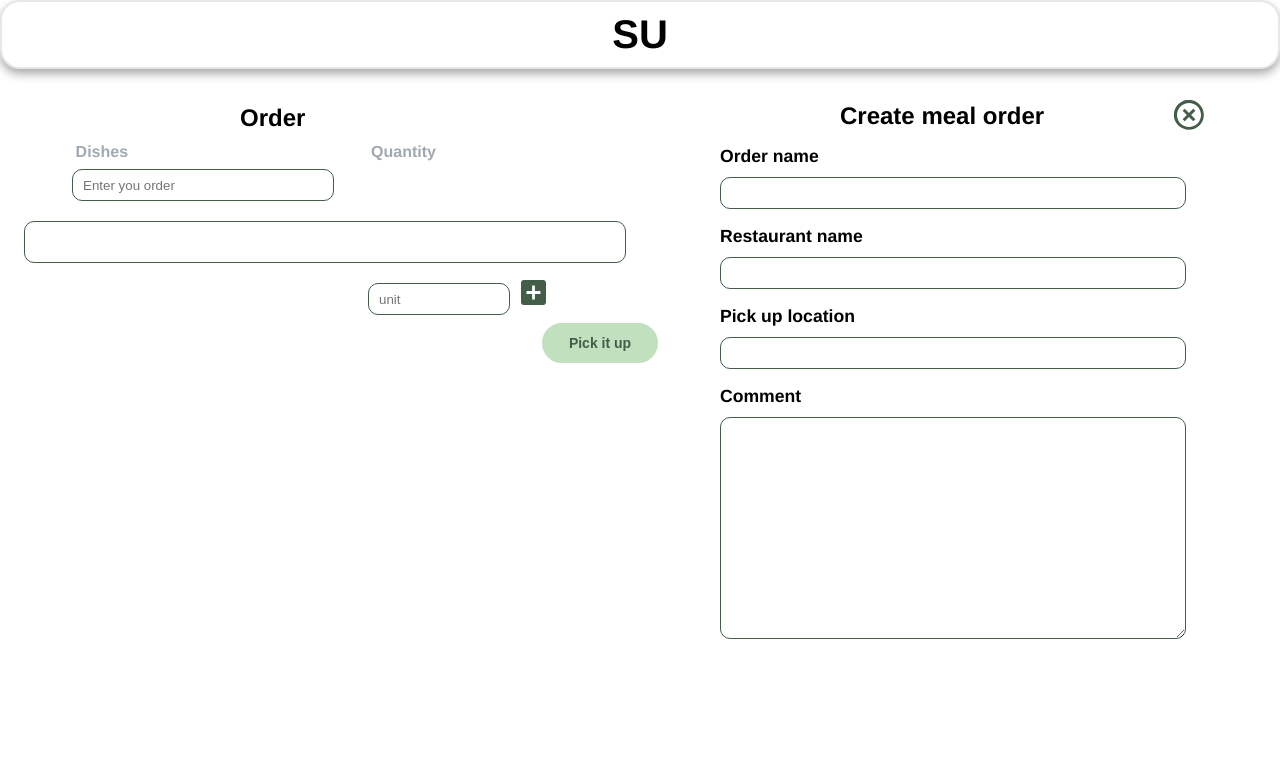
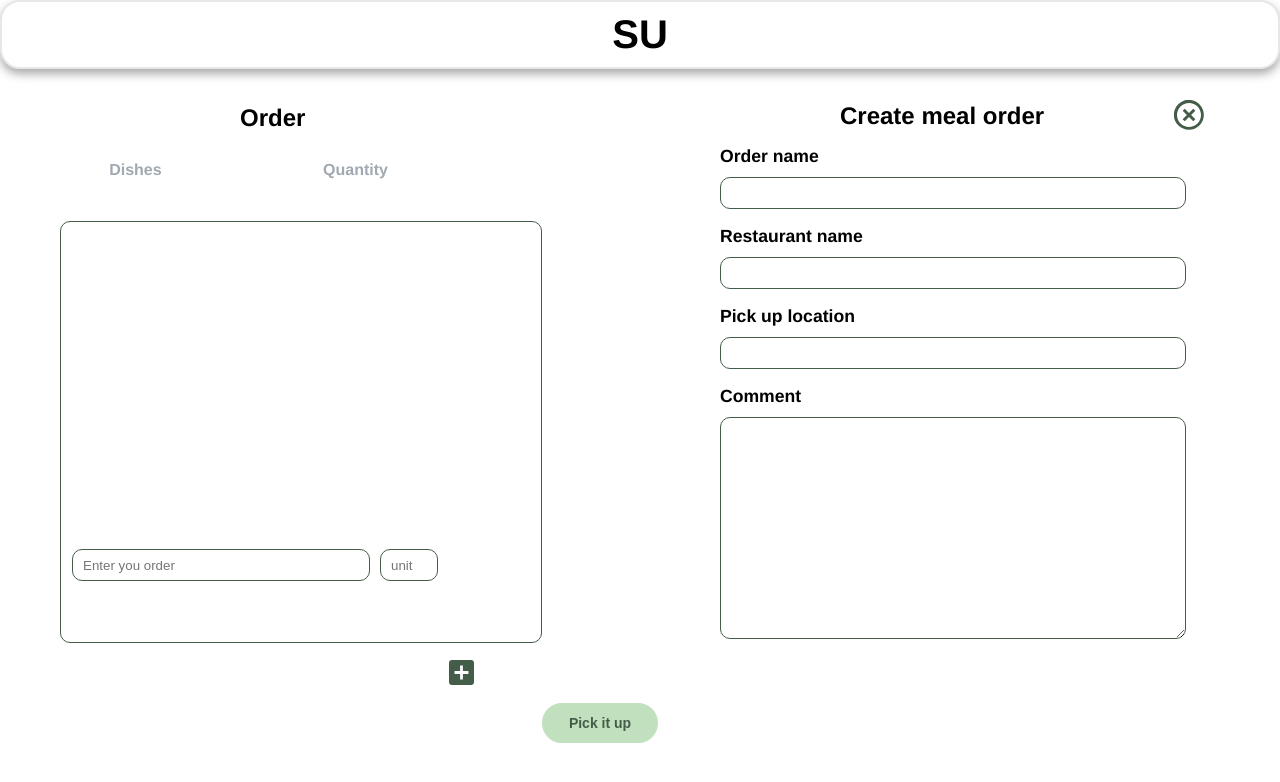
Before and after one commit to Green-Teaz123/Green_, a React (Create React App) app: page /create in a window 1280 px wide. Shown: the top 782 px of the page. Built offline with nearby package versions, Linux system fonts and the light colour scheme.

Commit message:
Tiger Boom

```diff
--- a/src/styles/createOrder.css
+++ b/src/styles/createOrder.css
@@ -206,16 +206,16 @@
     .gen-dishes .dishe-name{
         margin-left: 6%;
         margin-top: -18%;
-        width: 20%;
+        width: 23%;
     }
     .gen-dishes .quantity{
-        margin-left: 2%;
-        margin-top: 1%;
-        width: 10%;
+        margin-top: -18%;
+        width: 3%;
     }
     .add-order{
         margin-top: 7%;
-        margin-left: 2%;
-        width: 50%;
+        margin-left: 5%;
+        width: 40%;
+        height: 420px;
     }
 }
```
